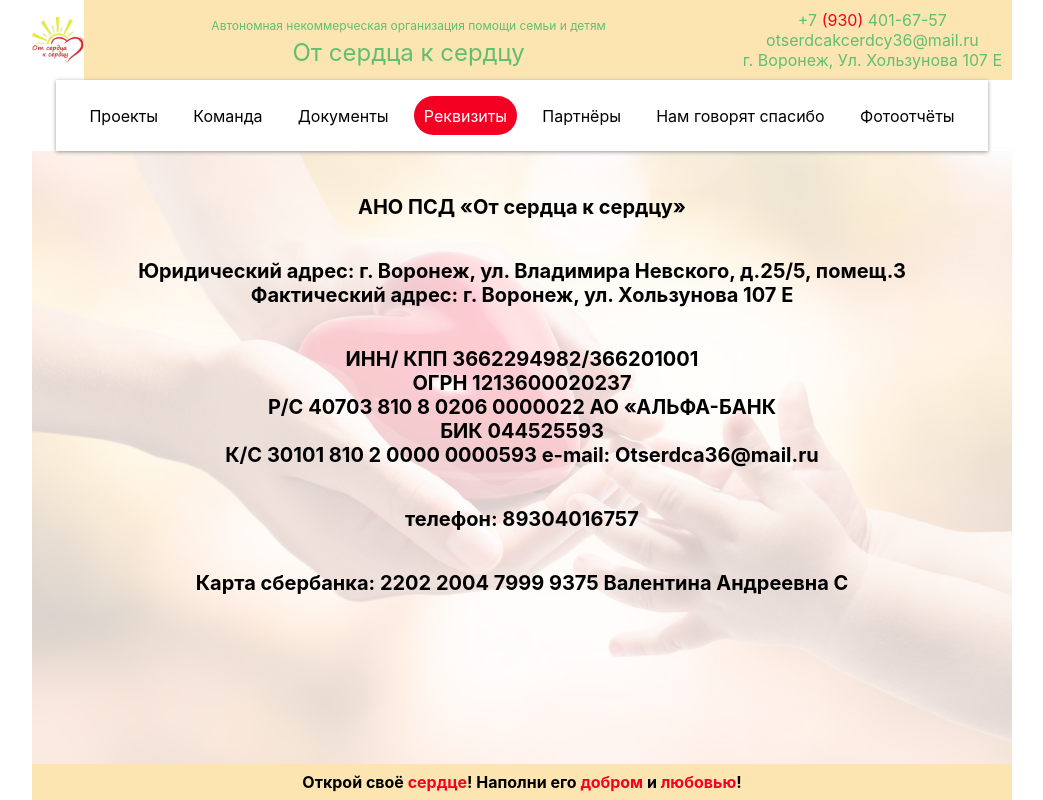
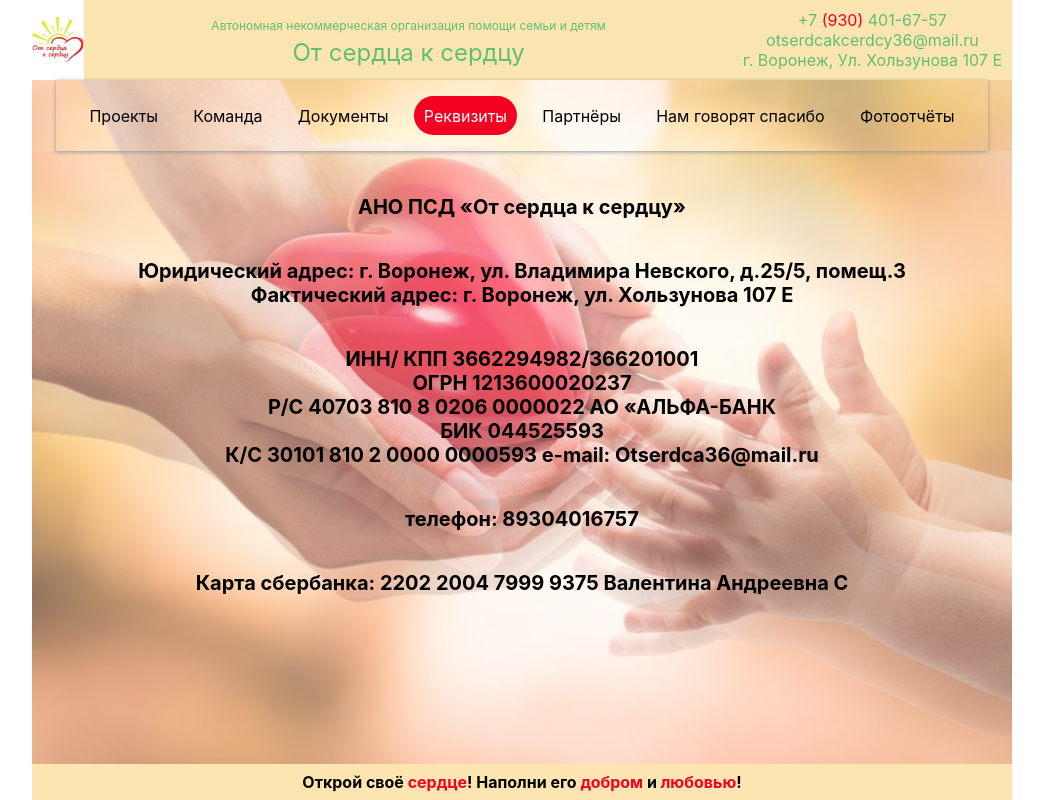
Before and after one commit to IgorDavydenko/charityFund, a React (Create React App) app in the folder client/: page /requisites in a window 1280 px wide. Shown: the whole page, without its empty margins (118-1161 px from the left). Built offline with nearby package versions, Linux system fonts and the light colour scheme.

Commit message:
update background

```diff
--- a/client/src/components/App.js
+++ b/client/src/components/App.js
@@ -10,22 +10,17 @@ import Header from './Header/index.js'
 import Content from './Content/index.js'
 import Footer from './Footer/index.js'
 
-import backgroundImg from "../assets/background.jpg";
-
-
 function App() {
   return (
     <div>
       <Router>
         <div className="charityApp">
-            <Header />
-            <Content />
-            <Footer />
+          <img className="content__background" src="/img/background.jpg"/>
+          <Header />
+          <Content />
+          <Footer />
         </div>
-        {/* <section className="banner"></section> */}
       </Router>
-      {/* <div className="banner"
-              style={{ backgroundImage: `url(${backgroundImg})` }}/> */}
     </div>
   );
 }
--- a/client/src/components/App.scss
+++ b/client/src/components/App.scss
@@ -23,6 +23,7 @@ code {
     max-width: 980px;
     margin: 0 auto;
     // border: 1px solid red;
+    position: relative;
 
     display: flex;
     // align-items: center;
@@ -33,6 +34,24 @@ code {
         flex: 1;
         overflow: auto;
     }
+
+    .content__background {
+        // background-image: url(../../assets/background.jpg);
+        display: block;
+        position: absolute;
+        top: 0;
+        right: 0;
+        bottom: 0;
+        left: 0;
+        background-position: center;
+        background-repeat: no-repeat;
+        opacity: 0.6;
+        width: 100%;
+        height: 100%;
+        z-index: -1;
+        object-fit: cover;
+
+      }
 }
 
 a {
```
